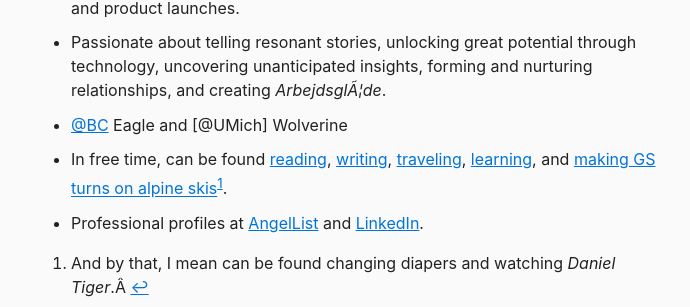
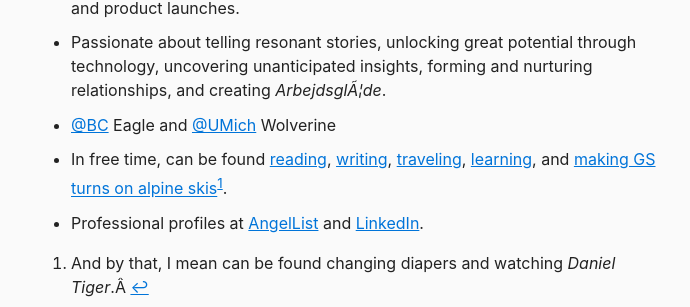
Before and after one commit to berensp/berensp.github.io, a Jekyll site: the page built from pages/bio.md, in a window 1280 px wide. Shown: the part 251-558 px from the top of the page, without its empty margins (289-979 px from the left). Built offline with Jekyll 4.4.1, drawn with Linux system fonts in a browser that asks for light colours; a script that is not in the unit is left out; some of the changed lines change nothing that is shown.

Commit message:
Update bio.md

```diff
--- a/pages/bio.md
+++ b/pages/bio.md
@@ -6,7 +6,7 @@ permalink: /bio/
 - Product marketer and business strategy leader with management consulting foundation, presently bringing data products to market and helping build SaaS business at [Varian](https://varian.com/).
 - Deep experience with product market fit, go-to-market strategy, positioning, integrated marketing / demand generation, SaaS, measurement and analytics, and product launches.
 - Passionate about telling resonant stories, unlocking great potential through technology, uncovering unanticipated insights, forming and nurturing relationships, and creating *Arbejdsglæde*.
-- [@BC](https://twitter.com/bostoncollege) Eagle and [@UMich] Wolverine
+- [@BC](https://twitter.com/bostoncollege) Eagle and [@UMich](https://twitter.com/UMich) Wolverine
 - In free time, can be found [reading](/books/), [writing](/blog/), [traveling](/travels/), [learning](/learning/), and [making GS turns on alpine skis](/skiing/)[^1].
 - Professional profiles at <a href="https://angel.co/berens" target="_blank">AngelList</a> and <a href="https://linkedin.com/in/berensp" target="_blank">LinkedIn</a>.
 
```
